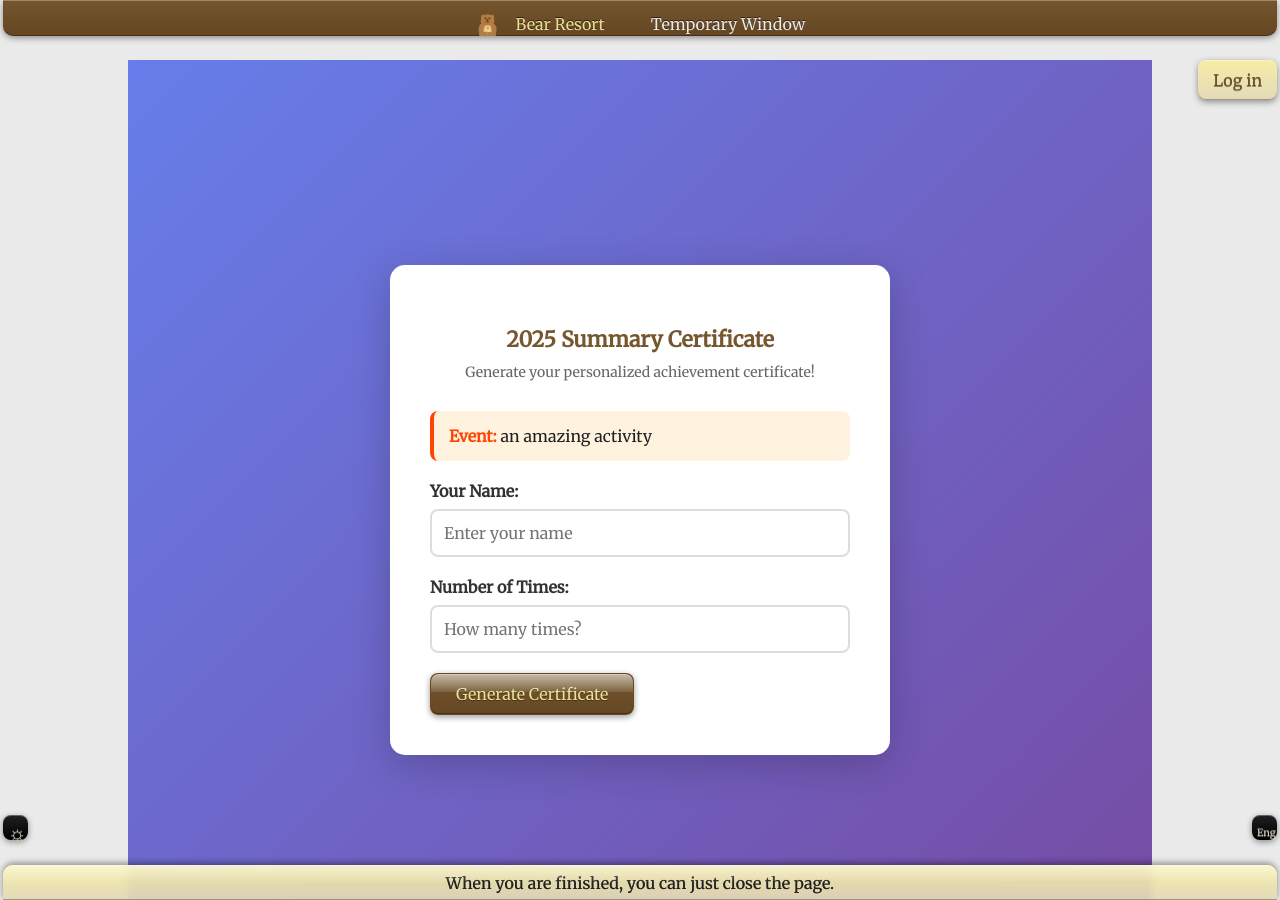
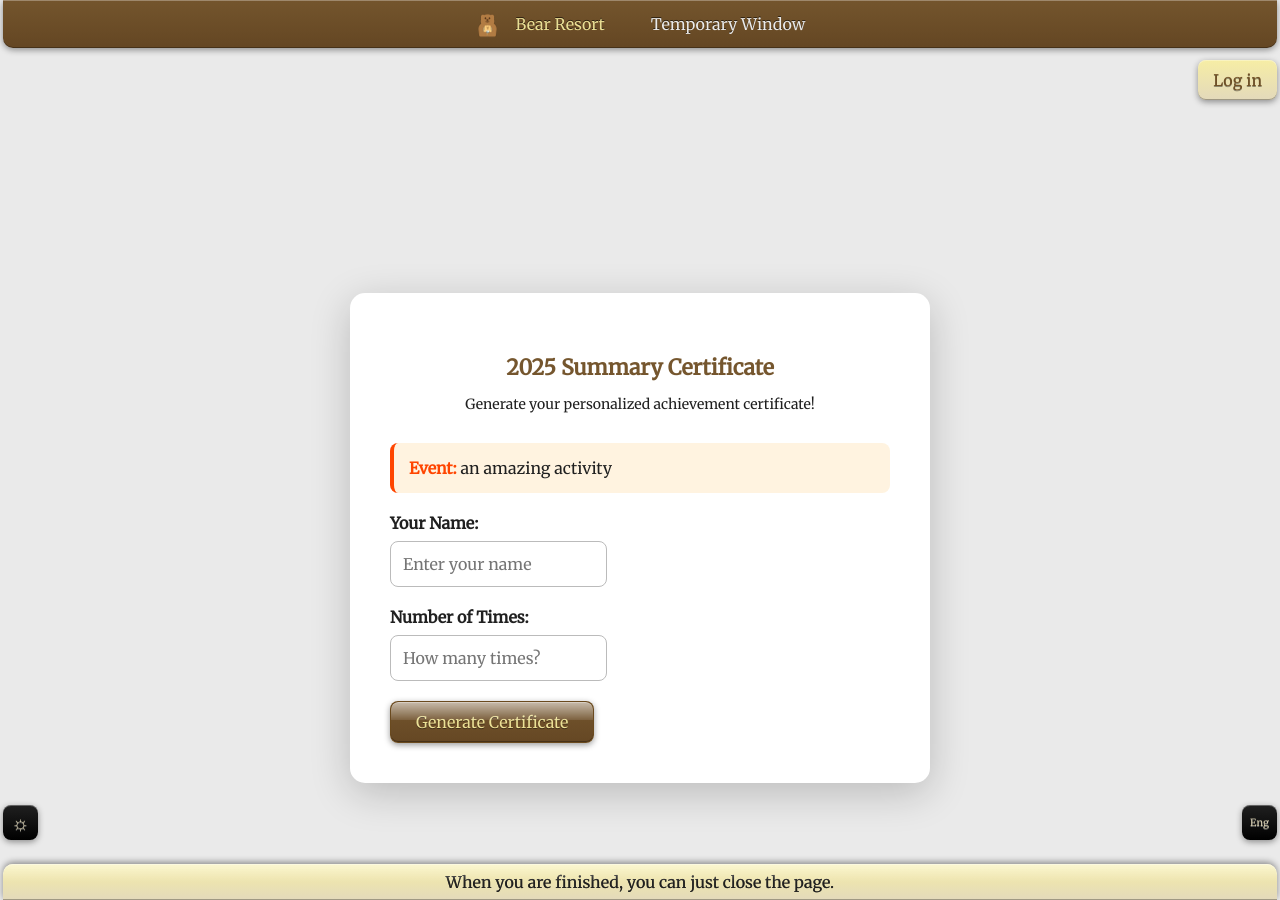
Before and after one commit to Bear-Resort/bear-resort.github.io, a Jekyll site: the page built from certificate-25/index.html, in a window 1280 px wide and 900 px high. Built offline with Jekyll 4.4.1, drawn with Linux system fonts in a browser that asks for light colours.

Commit message:
update with the style

```diff
--- a/certificate-25/index.html
+++ b/certificate-25/index.html
@@ -3,15 +3,13 @@ title: "2025 Certificate"
 ---
 
 <style>
-    * {
+    /* * {
         margin: 0;
         padding: 0;
         box-sizing: border-box;
-    }
+    } */
 
     .theBody {
-/*        font-family: 'Georgia', serif;*/
-        background: linear-gradient(135deg, #667eea 0%, #764ba2 100%);
         min-height: 100vh;
         display: flex;
         justify-content: center;
@@ -20,7 +18,7 @@ title: "2025 Certificate"
     }
 
     .container {
-        background: white;
+        background: var(--background-light);
         padding: 40px;
         border-radius: 15px;
         box-shadow: 0 10px 40px rgba(0,0,0,0.2);
@@ -28,15 +26,8 @@ title: "2025 Certificate"
         width: 100%;
     }
 
-    h1 {
-        color: #ff4500;
-        margin-bottom: 10px;
-        text-align: center;
-    }
-
     .subtitle {
         text-align: center;
-        color: #666;
         margin-bottom: 30px;
         font-size: 14px;
     }
@@ -48,14 +39,13 @@ title: "2025 Certificate"
     label {
         display: block;
         margin-bottom: 8px;
-        color: #333;
         font-weight: bold;
     }
 
     input {
-        width: 100%;
+        /* width: 100%; */
         padding: 12px;
-        border: 2px solid #ddd;
+        /* border: 2px solid #ddd; */
         border-radius: 8px;
         font-size: 16px;
         transition: border-color 0.3s;
@@ -63,7 +53,7 @@ title: "2025 Certificate"
 
     input:focus {
         outline: none;
-        border-color: #ff4500;
+        border-color: var(--main-color);
     }
 
     /*button {
```
